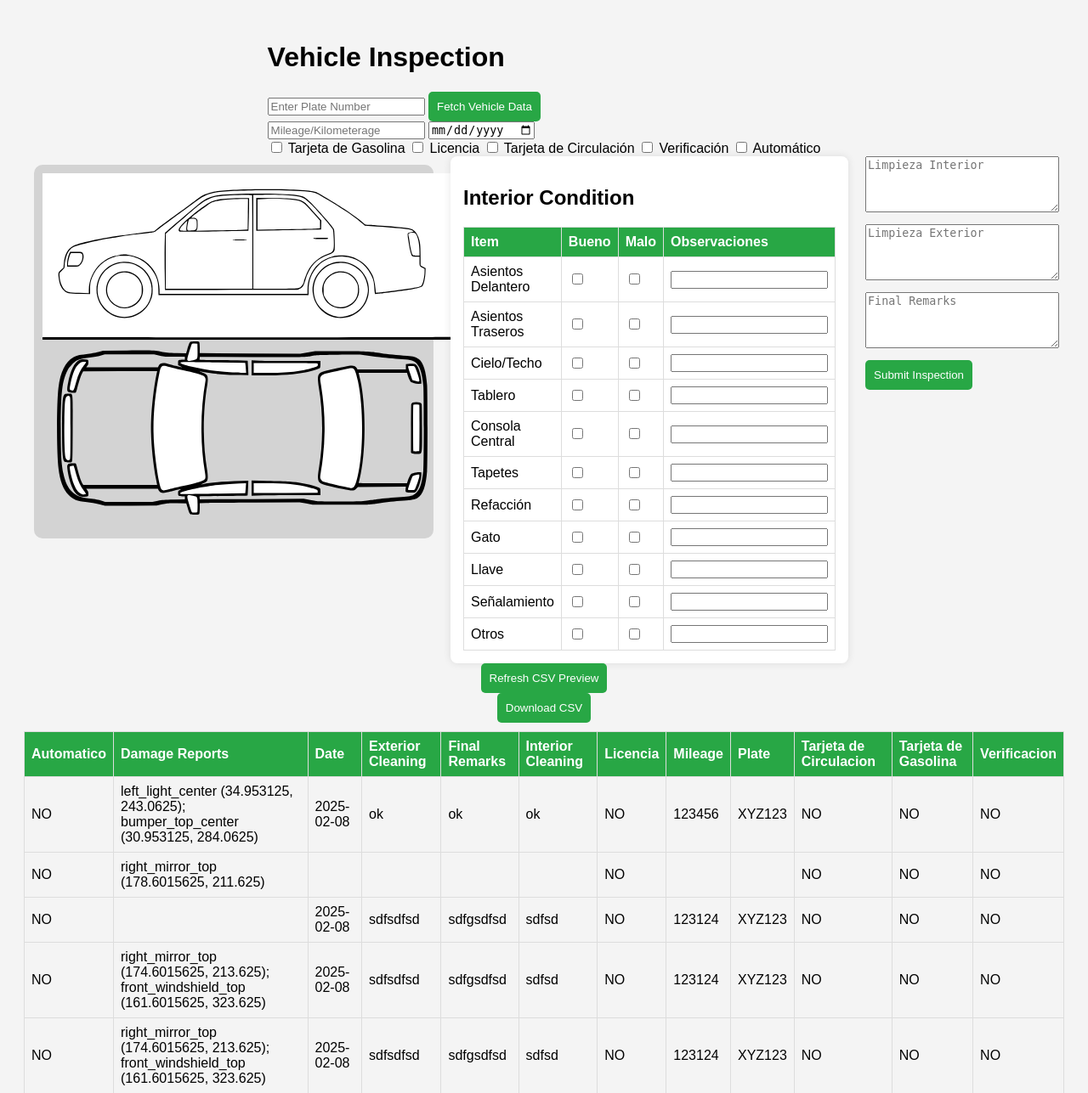
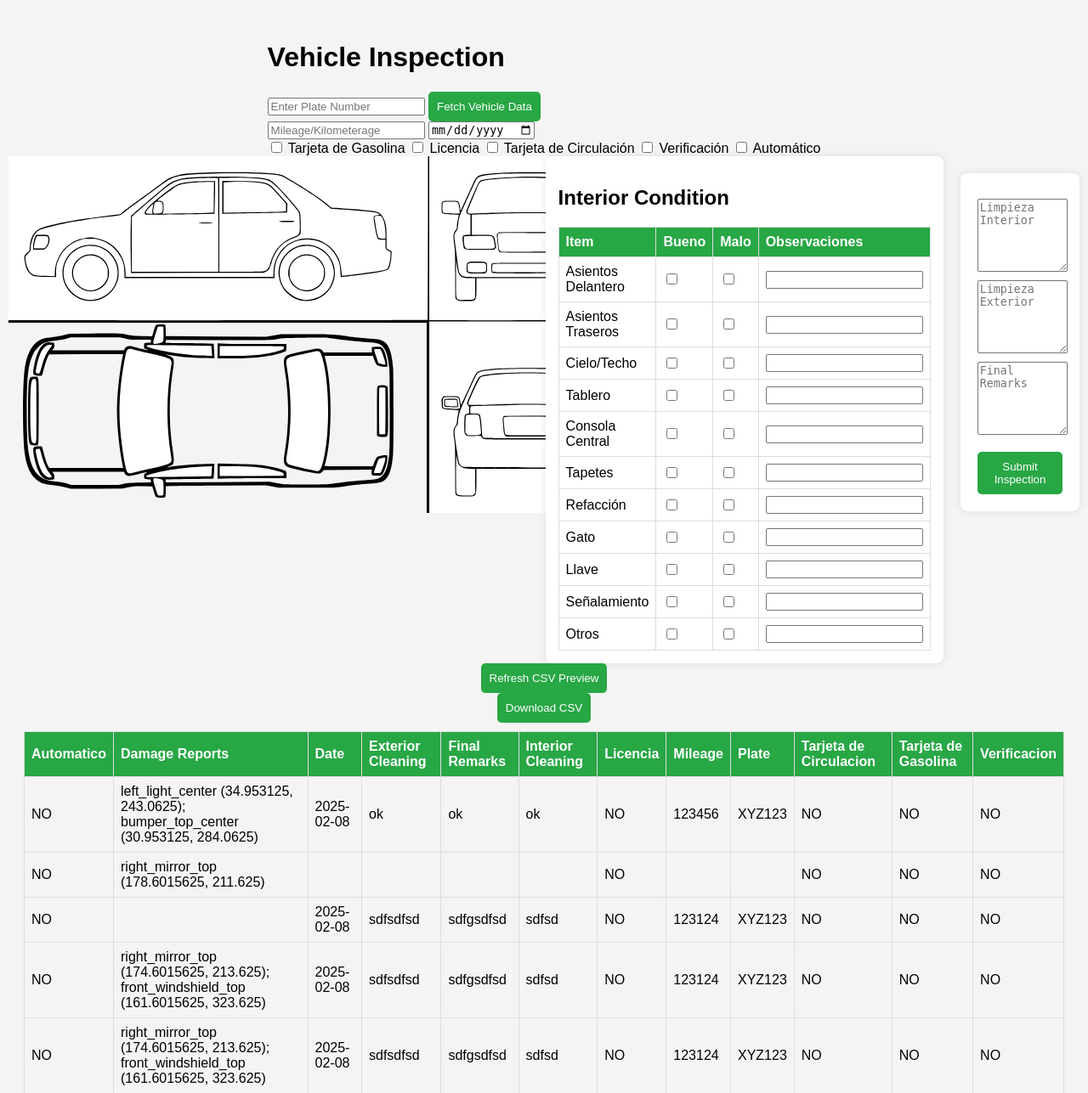
Before and after one commit to jkbarrerab/vehicle_inspection, a Flask app: page / in a window 1280 px wide. Shown: the top 1287 px of the page at 85% size. Run offline with Flask 3, Linux system fonts and the light colour scheme.

Commit message:
fixing index...still

```diff
--- a/static/styles.css
+++ b/static/styles.css
@@ -9,19 +9,19 @@ body {
 .main-container {
     display: flex;
     width: 100%;
-    max-width: 1200px;
+    max-width: 2000px;
     gap: 20px;
     justify-content: center;
     align-items: flex-start;
 }
 .left-section {
     width: 50%;
-    max-width: 500px;
+    max-width: 900px;
     text-align: center;
 }
 .right-section {
     width: 50%;
-    max-width: 500px;
+    max-width: 900px;
     background: white;
     padding: 15px;
     border-radius: 8px;
@@ -46,7 +46,7 @@ th {
     justify-content: center;
     gap: 10px;
 }
-#car-sketch {
+/*#car-sketch {
     width: 100%;
     max-width: 450px;
     height: auto;
@@ -55,8 +55,38 @@ th {
     padding: 10px;
     border-radius: 10px;
 }
-
-
+*/
+.bottom-section {
+    width: 100%;
+    max-width: 1200px;
+    margin-top: 20px;
+    text-align: center;
+    background: white;
+    padding: 20px;
+    border-radius: 8px;
+    box-shadow: 0px 0px 10px rgba(0, 0, 0, 0.1);
+    }
+.bottom-section textarea {
+    width: 100%;
+    max-width: 800px;
+    height: 80px;
+    margin-top: 10px;
+    display: block;
+    margin-left: auto;
+    margin-right: auto;
+}
+.bottom-section button {
+    margin-top: 10px;
+    padding: 10px 20px;
+    background-color: #28a745;
+    color: white;
+    border: none;
+    border-radius: 5px;
+    cursor: pointer;
+}
+.bottom-section button:hover {
+    background-color: #218838;
+}
  .container {
     background: white;
     padding: 20px;
@@ -119,9 +149,9 @@ path:hover {
     cursor: pointer;
 }
 
-#car-sketch {
+/*#car-sketch {
     width: 733px;
     height: 420px;
     background-color: lightgray;
     margin: 10px 0;
-}
+}*/
--- a/templates/index.html
+++ b/templates/index.html
@@ -186,7 +186,7 @@
                 </tr>
             </table>
         </div>
-        <div id="remarks">
+        <div class="bottom-section">
             <textarea id="interiorCleaning" placeholder="Limpieza Interior"></textarea>
             <textarea id="exteriorCleaning" placeholder="Limpieza Exterior"></textarea>
             <textarea id="finalRemarks" placeholder="Final Remarks"></textarea>
```
